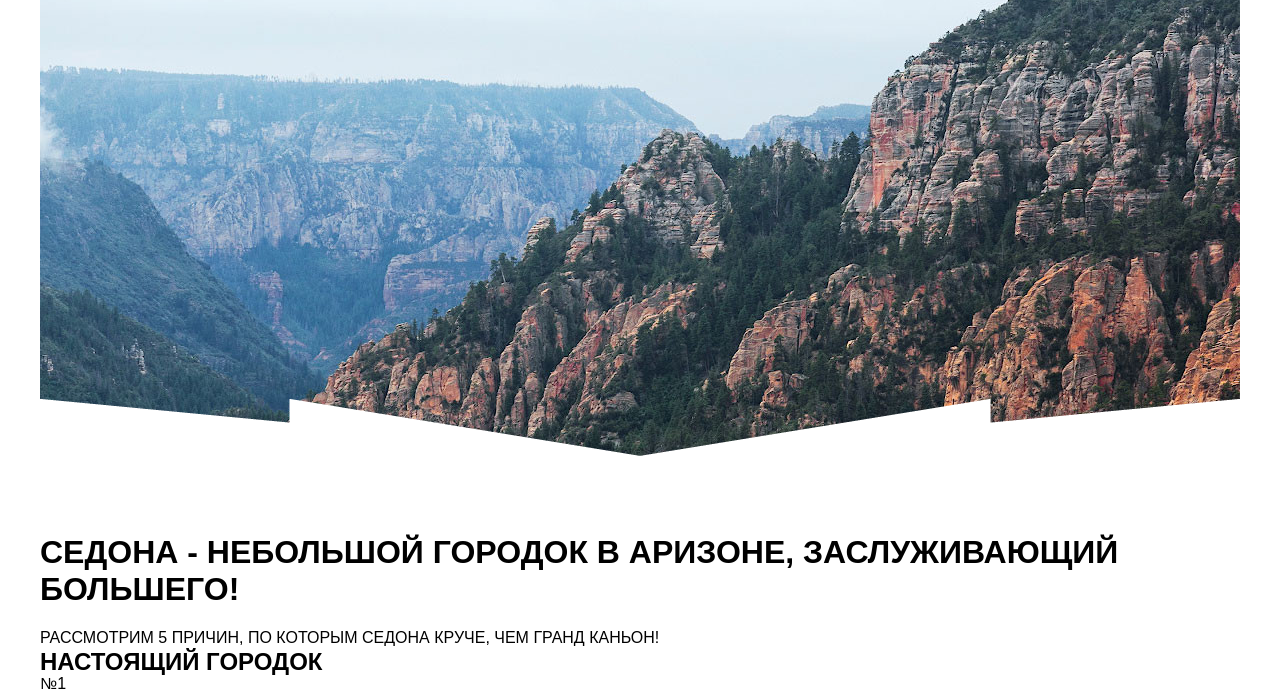
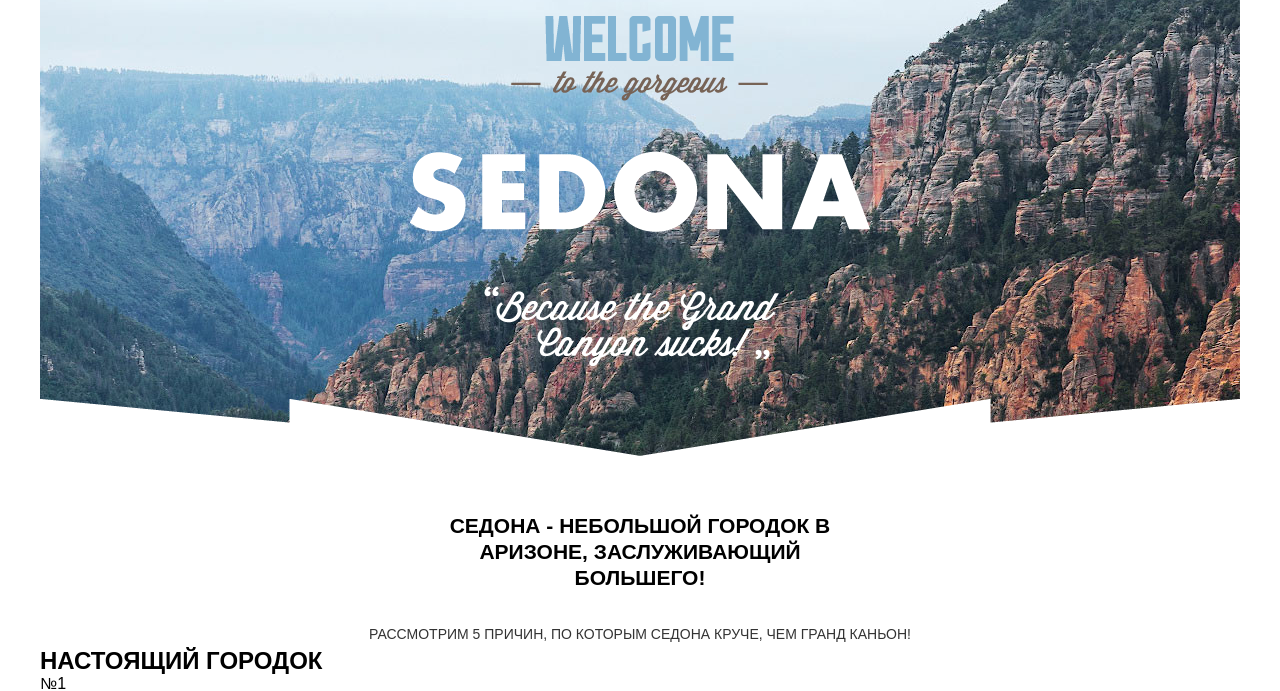
Before and after one commit to AdelRomeo/SedonaM, a website: page index.html in a window 1280 px wide. Shown: the part 118-809 px from the top of the page. Drawn offline with Linux system fonts and the light colour scheme.

Commit message:
сделал заголовок основной части

```diff
--- a/src/style.scss
+++ b/src/style.scss
@@ -1,6 +1,9 @@
+@import "styles/mixins.scss";
+
 @import "styles/global.scss";
 
 @import "styles/header.scss";
+@import "styles/greetings.scss";
 @import "styles/advantages1.scss";
 @import "styles/advantages2.scss";
 @import "styles/navigation.scss";
--- a/src/styles/global.scss
+++ b/src/styles/global.scss
@@ -1,5 +1,4 @@
-$main-font: PT Sans Regular, Arial, sans-serif;
-$bold-font: PT Sans Bold, Arial, sans-serif;
+$main-font: PT Sans, Arial, sans-serif;
 $main-color: #FFFFFF; /*белый*/
 $list-color: #EEEEEE; /*серый*/
 $btn-color: #81B3D2; /*голубой*/
--- /dev/null
+++ b/src/styles/greetings.scss
@@ -0,0 +1,27 @@
+@media (min-width: 800px) {
+
+	.main-sedona--greetings{
+		background-color: $main-color;
+	}
+
+	.main-sedona--title{
+		@include margin-auto;
+		font-family: $main-font;
+		font-weight: bold;
+		font-size: 21px;
+		line-height: 26px;
+		text-align: center;
+		width: 450px;
+		margin-top: 0;
+		margin-bottom: 30px;
+	}
+
+	.main-sedona--description{
+		@include margin-auto;
+		text-align: center;
+		font-family: $main-font;
+		font-size: 14px;
+		line-height: 26px;
+		color: #333333;
+	}
+}
--- a/src/styles/header.scss
+++ b/src/styles/header.scss
@@ -9,6 +9,16 @@
 
 	.main-header{
 		position: relative;
+		&::after {
+			content: "";
+			position: absolute;
+			height: 350px;
+			width: 460px;
+			left: 370px;
+			top: 134px;
+			background-image: url(../img/text-index.png);
+			background-repeat: no-repeat;
+		}
 		&::before  {
 			content: "";
 			position: absolute;
@@ -16,6 +26,7 @@
 			height: 57px;
 			width: 1200px;
 			background-image: url(../img/intro-triangle.png);
+			background-repeat: no-repeat;
 		}
 	}
 
@@ -34,7 +45,7 @@
 	}
 
 	.main-header--item a{
-		font-family: $bold-font;
+		font-family: $main-font;
 		font-size: 14px;
 		font-weight: bold;
 		line-height: 26px;
--- /dev/null
+++ b/src/styles/mixins.scss
@@ -0,0 +1,4 @@
+@mixin margin-auto{
+	margin-left: auto;
+	margin-right: auto;
+}
```
Also changed, not shown: css/styles/style.css, 1 other file.
